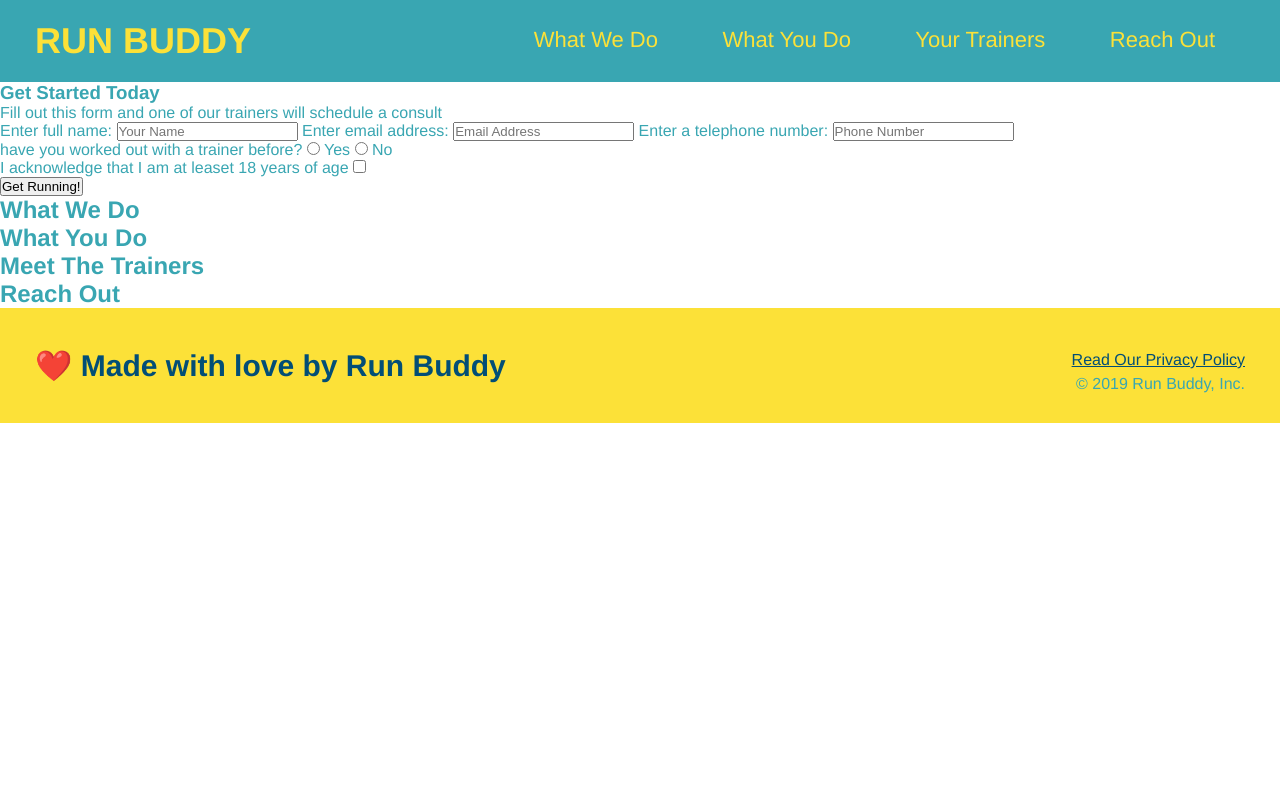
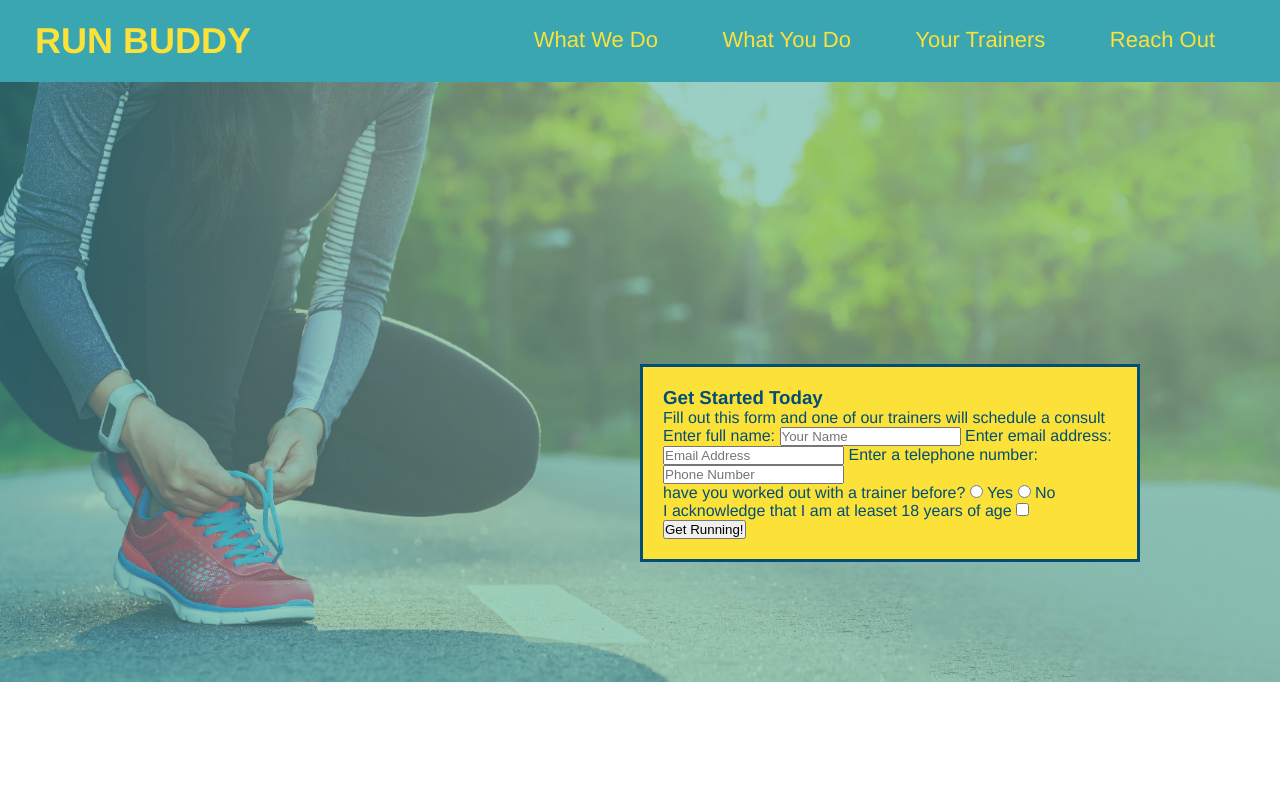
Before and after one commit to jonathonb1/run-buddy, a plain HTML site: page index.html in a window 1280 px wide. Shown: the top 800 px of the page. Drawn offline with Linux system fonts and the light colour scheme.

Commit message:
additional form styling

```diff
--- a/index.html
+++ b/index.html
@@ -31,8 +31,8 @@
         </nav>
     </header>
 
-    <section>
-        <div>
+    <section class="hero">
+        <div class="hero-form">
             <h3>Get Started Today</h3>
             <p>Fill out this form and one of our trainers will schedule a consult</p>
             <form>
--- a/style.css
+++ b/style.css
@@ -69,3 +69,30 @@ footer div {
 footer a {
     color: #024e76
 }
+
+section {
+    padding: 60px;
+}
+
+/* Hero style start */
+
+.hero {
+    background-image: url(../run-buddy/images/hero-bg.jpeg);
+    height: 600px;
+    background-size: cover;
+    background-position: center;
+    position: relative;
+}
+
+/* Hero Style end */
+
+.hero-form {
+    border: 3px solid #024e76;
+    background-color: #fce138;
+    padding: 20px;
+    width: 500px;
+    color: #024e76;
+    position: absolute;
+    bottom: 120px;
+    right: 140px;
+}
```
Also changed, not shown: images/hero-bg.jpeg (added).
